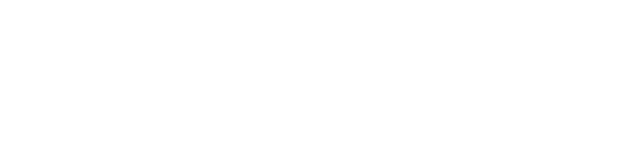
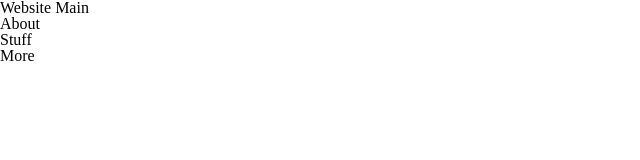
Before and after one commit to autom101/odin-project-practice, a plain HTML site: page js-dropdown-menu/index.html in a window 1280 px wide. Shown: the whole page, without its empty margins (0-640 px from the left). Drawn offline with Linux system fonts and the light colour scheme.

Commit message:
Create html skeleton

```diff
--- a/js-dropdown-menu/index.html
+++ b/js-dropdown-menu/index.html
@@ -6,13 +6,30 @@
         <meta http-equiv="X-UA-Compatible" content="IE=edge">
         <meta name="viewport" content="width=device-width, initial-scale=1.0">
         <title>Document</title>
+        <link rel="stylesheet" href="css/reset.css">
         <link rel="stylesheet" href="css/styles.css">
-        <link rel="stylesheet" href="css/reset.css">
         <script src="./script.js" defer></script>
     </head>
 
     <body>
+        <header>
+            <nav>
+                <ul>
+                    <li>Website Main</li>
+                    <li>About</li>
+                    <li>Stuff</li>
+                    <li>More</li>
+                </ul>
+            </nav>
+        </header>
 
+        <main>
+
+        </main>
+
+        <footer>
+
+        </footer>
     </body>
 
 </html>
```
